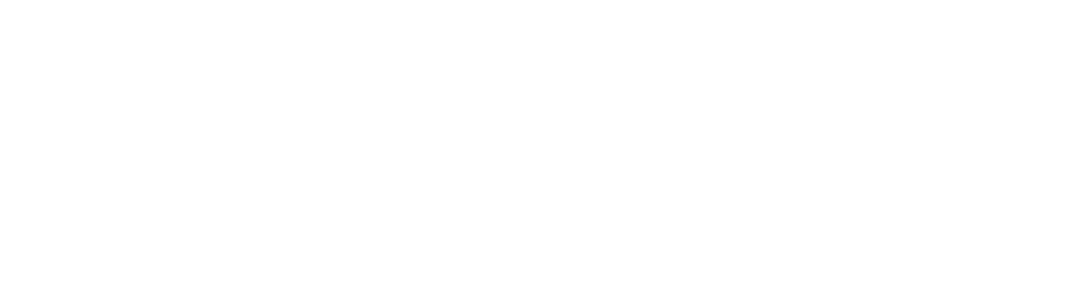
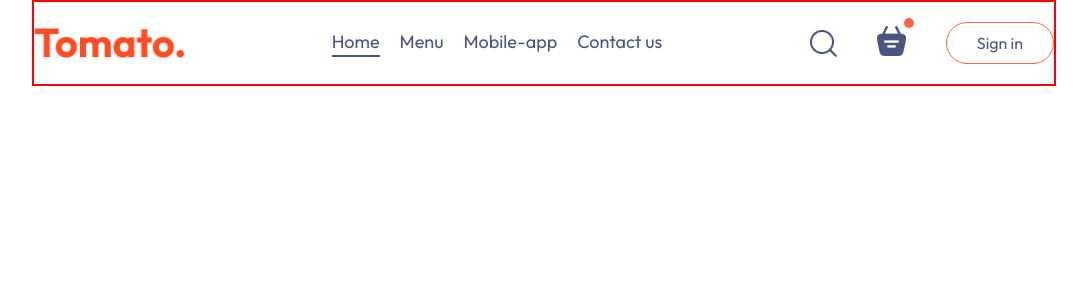
Before and after one commit to Tharushiwijesinghe/Food_Delivery_App, a React (Vite) app: page / in a window 1280 px wide. Shown: the top 300 px of the page, without its empty margins (96-1183 px from the left). Built offline with nearby package versions, Linux system fonts and the light colour scheme.

Commit message:
update navbar

```diff
--- a/src/App.jsx
+++ b/src/App.jsx
@@ -1,9 +1,10 @@
 import React from 'react'
+import Navbar from './components/Navbar/Navbar'
 
 const App = () => {
   return (
     <div className='app'>
-      <navbar />
+      <Navbar />
 
     </div>
   )
--- a/src/components/navbar/navbar.css
+++ b/src/components/navbar/navbar.css
@@ -0,0 +1,65 @@
+.navbar {
+  border: 2px solid red;
+  padding: 20px 0px;
+  display: flex;
+  justify-content: space-between;
+  align-items: center;
+}
+
+.navbar .logo {
+  width: 150px;
+}
+
+.navbar-menu{
+  display: flex;
+  gap: 20px;
+  list-style: none;
+  color: #49557e;
+  font-size: 18px;
+}
+
+.navbar-right{
+  display: flex;
+  align-items: center;
+  gap: 40px;
+}
+
+.navbar button{
+  background: transparent;
+  font-size: 16px;
+  color: #49557e;
+  border: 1px solid tomato;
+  padding: 10px 30px;
+  border-radius: 50px;
+  cursor: pointer;
+  transition: 0.3s;
+}
+
+.navbar button:hover{
+  background-color: #fff4f2;
+
+}
+
+.navbar .active{
+  padding-bottom: 2px;
+  border-bottom: 2px solid #49557e ;
+}
+
+.navbar li{
+  cursor: pointer;
+  /* transition: 0.3s; */
+}
+
+.navbar-search-icon{
+  position: relative;
+}
+
+.navbar-search-icon .dot{
+  position: absolute;
+  min-width: 10px;
+  min-height: 10px;
+  background-color: tomato;
+  border-radius: 5px;
+  top: -8px;
+  right: -8px;
+}
--- a/src/components/navbar/navbar.jsx
+++ b/src/components/navbar/navbar.jsx
@@ -1,25 +1,30 @@
-import React from 'react'
-import './navbar.css'
+import React, { useState } from 'react'
+import './Navbar.css'
 import { assets } from '../../assets/assets'
 
-const navbar = () => {
+const Navbar = () => {
+
+  const [menu,setMenu] = useState("home");
+
   return (
     <div className='navbar'>
       <img src={assets.logo} alt="" className='logo' />
       <ul className="navbar-menu">
-        <li>Home</li>
-        <li>Menu</li>
-        <li>Mobile-app</li>
-        <li>Contact us</li>
+        <li onClick={()=>setMenu("home")} className={menu==="home"?"active":""}>Home</li>
+        <li onClick={()=>setMenu("menu")} className={menu==="menu"?"active":""}>Menu</li>
+        <li onClick={()=>setMenu("mobile-app")} className={menu==="mobile-app"?"active":""}>Mobile-app</li>
+        <li onClick={()=>setMenu("contact-us")} className={menu==="contact-us"?"active":""}>Contact us</li>
       </ul>
       <div className="navbar-right">
         <img src={assets.search_icon} alt="" />
         <div className="navbar-search-icon">
-          <img src={assets.basket_icongit } alt="" />
+          <img src={assets.basket_icon} alt="" />
+          <div className="dot"></div>
         </div>
+        <button>Sign in</button>
       </div>
     </div>
   )
 }
 
-export default navbar
+export default Navbar
--- a/src/index.css
+++ b/src/index.css
@@ -1,7 +1,10 @@
+@import url('https://fonts.googleapis.com/css2?family=Outfit:wght@100..900&display=swap');
+
 *{
   padding: 0;
   margin: 0;
   box-sizing: border-box;
+  font-family: Outfit;
 }
 
 body{
@@ -12,3 +15,8 @@
   text-decoration: none;
   color: inherit;
 }
+
+.app{
+  width: 80%;
+  margin: 0 auto;
+}
```
